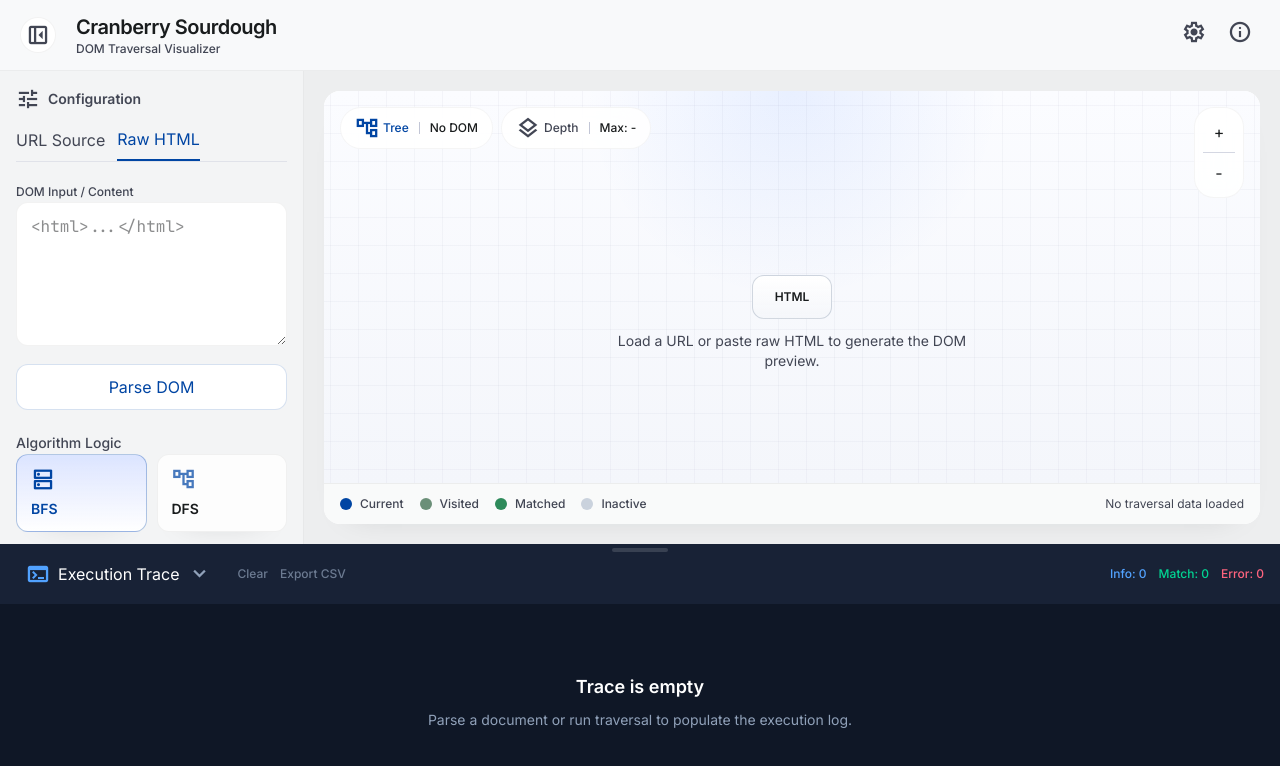
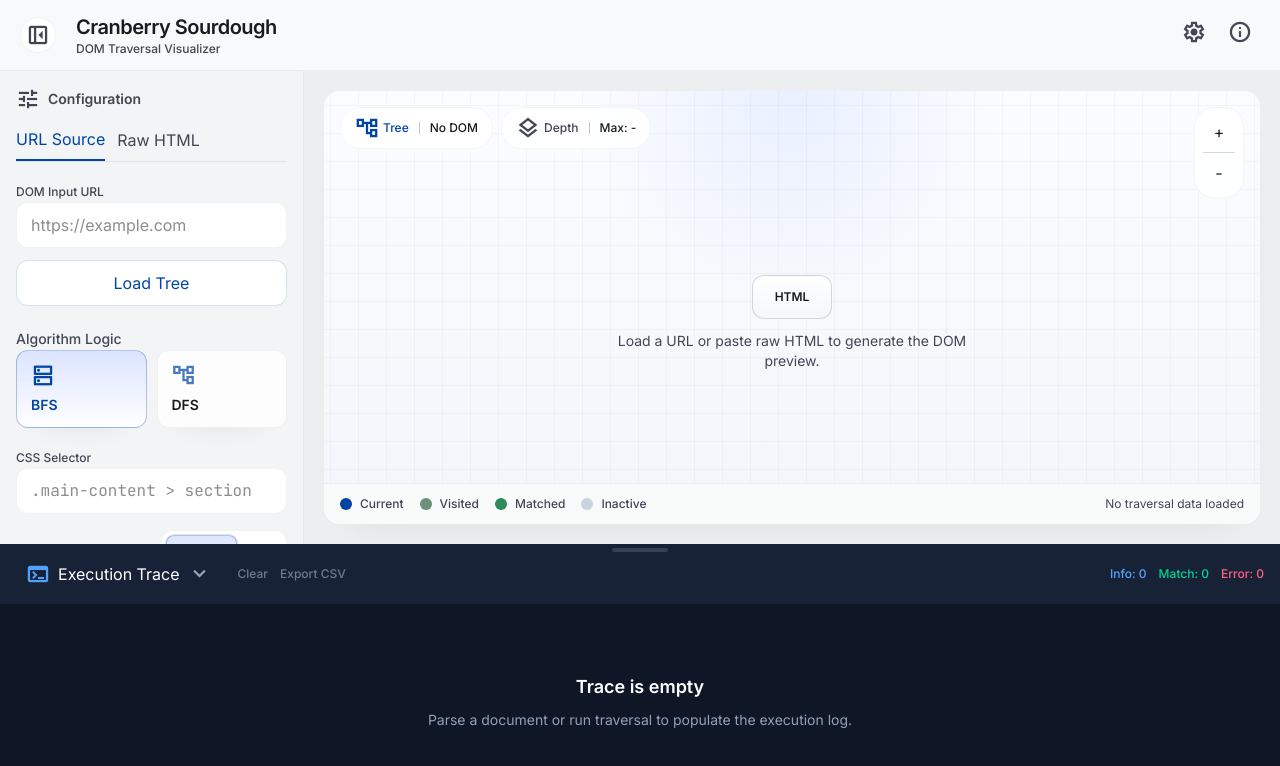
Before and after one commit to jsndwrd/Tubes2_CranberrySourdough, a React (Vite) app: page / in a window 1280 px wide. Shown: the top 766 px of the page. Built offline with nearby package versions, Linux system fonts and the light colour scheme.

Commit message:
Fix: Change starting page position

```diff
--- a/src/App.tsx
+++ b/src/App.tsx
@@ -16,7 +16,7 @@ import type { Algorithm, ResultMode, SourceMode } from "./frontend/types";
 
 function App() {
   const [algorithm, setAlgorithm] = useState<Algorithm>("BFS");
-  const [sourceMode, setSourceMode] = useState<SourceMode>("html");
+  const [sourceMode, setSourceMode] = useState<SourceMode>("url");
   const [resultMode, setResultMode] = useState<ResultMode>("top");
   const [isConfigurationCollapsed, setIsConfigurationCollapsed] = useState(false);
   const [isAboutOpen, setIsAboutOpen] = useState(false);
@@ -58,6 +58,7 @@ function App() {
   const canResetTraversal = parsedRoot !== null;
   const canResetAll =
     algorithm !== "BFS" ||
+    sourceMode !== "url" ||
     resultMode !== "top" ||
     urlInput !== "" ||
     htmlInput !== "" ||
@@ -254,7 +255,7 @@ function App() {
   function resetForm() {
     clearTraversalAnimationTimeouts();
     setAlgorithm("BFS");
-    setSourceMode("html");
+    setSourceMode("url");
     setResultMode("top");
     setUrlInput("");
     setHtmlInput("");
```
